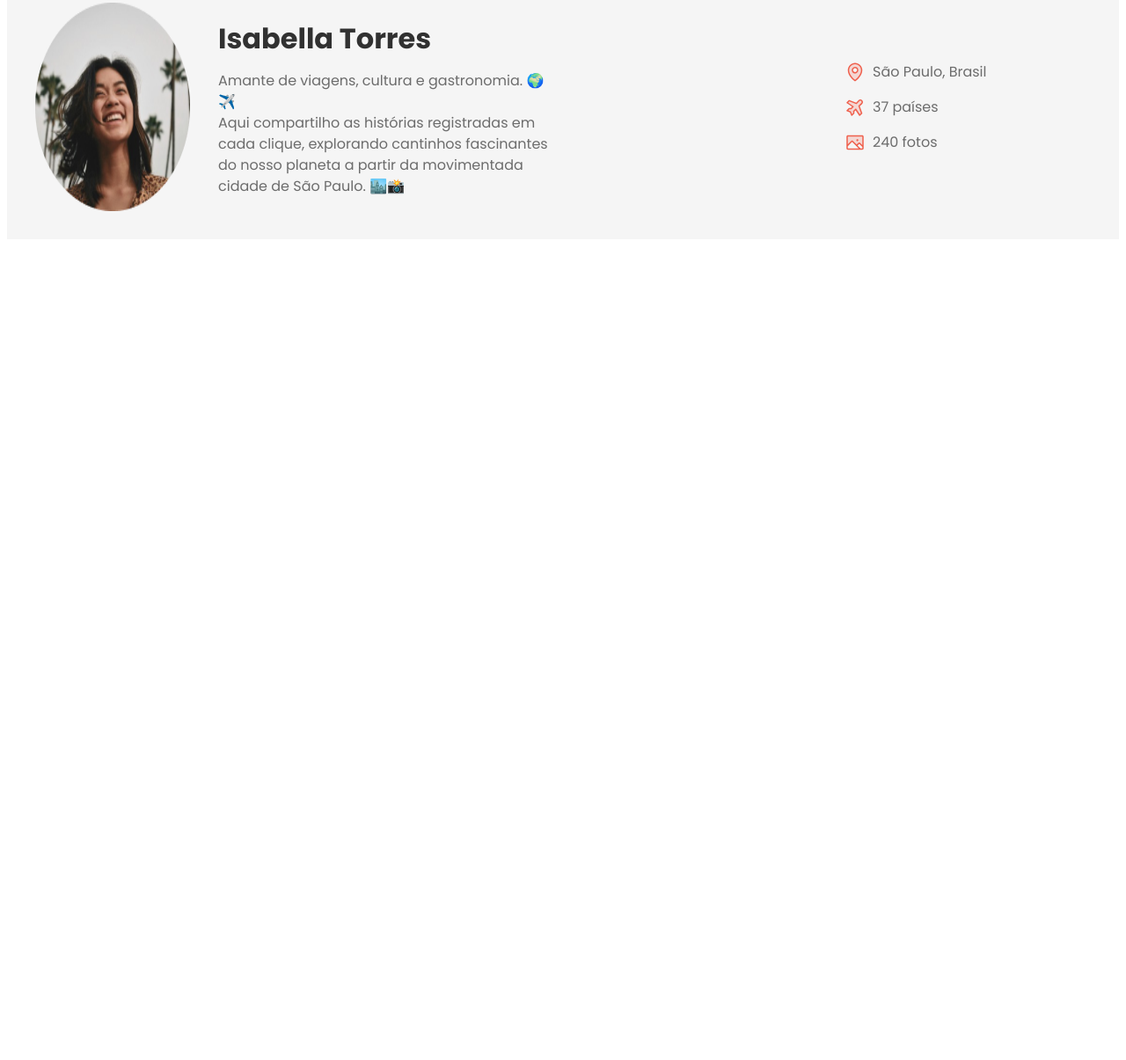
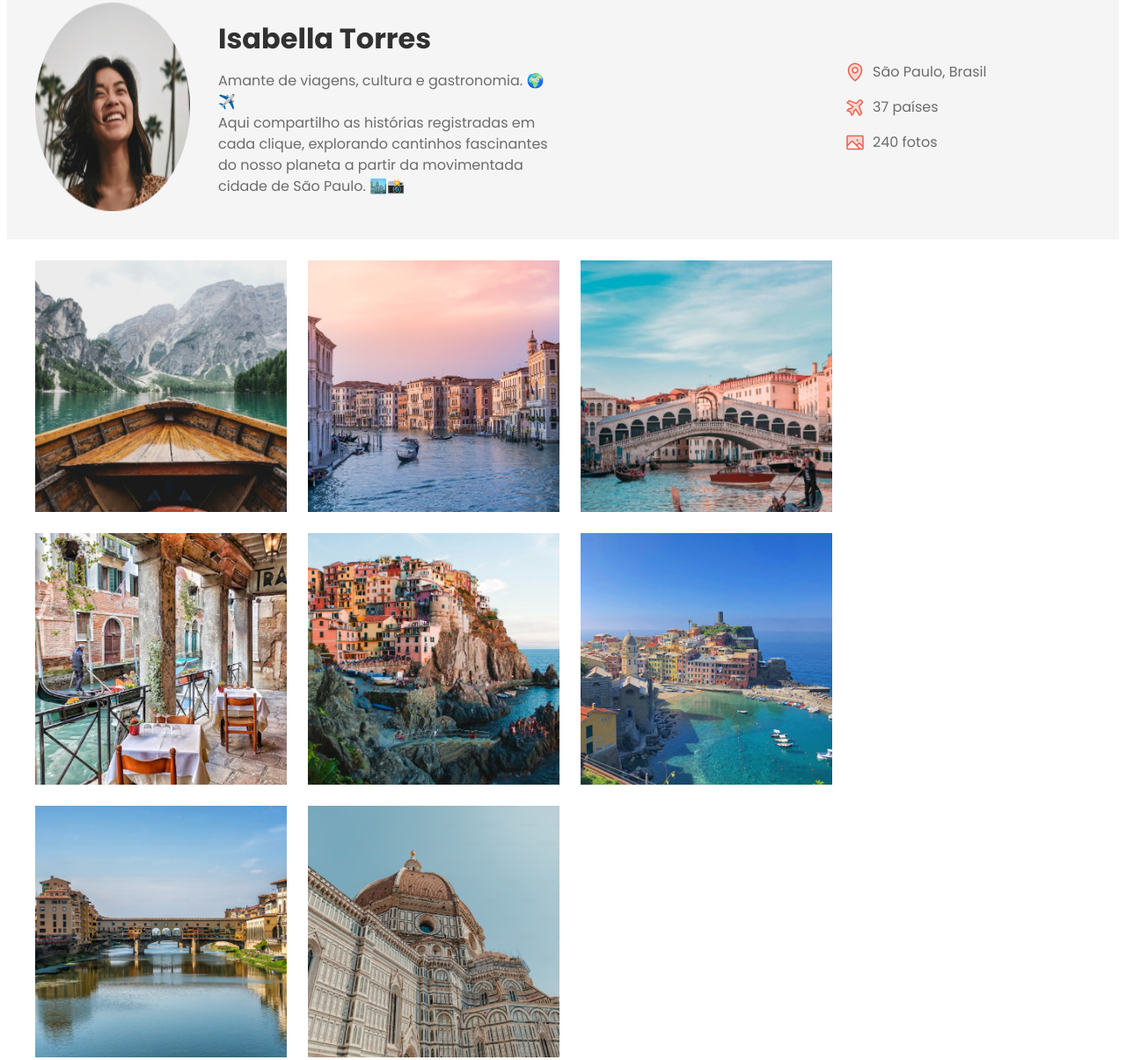
Before and after one commit to kelvingomes13/PROJETO-TRAVELGRAM, a plain HTML site: page index.html in a window 1280 px wide. Shown: the part 165-1370 px from the top of the page at 88% size. Before the commit the page ends 800 px from the top, so only its background shows below. Drawn offline with Linux system fonts and the light colour scheme.

Commit message:
main galery

```diff
--- a/index.html
+++ b/index.html
@@ -44,6 +44,17 @@
 
   </header>
   </div>
+  <main class="container">
+    <img src="assets/images/Image 01.png" alt="...">
+    <img src="assets/images/Image 02.png" alt="...">
+    <img src="assets/images/Image 03.png" alt="...">
+    <img src="assets/images/Image 04.png" alt="...">
+    <img src="assets/images/Image 05.png" alt="...">
+    <img src="assets/images/Image 06.png" alt="...">
+    <img src="assets/images/Image 07.png" alt="...">
+    <img src="assets/images/Image 08.png" alt="...">
+
+  </main>
   <footer></footer>
 
 </body>
--- a/styles/index.css
+++ b/styles/index.css
@@ -1,3 +1,4 @@
 @import url(global.css);
 @import url(nav.css);
 @import url(header.css);
+@import url(main.css);
--- /dev/null
+++ b/styles/main.css
@@ -0,0 +1,11 @@
+main {
+  display: flex;
+  flex-wrap: wrap;
+  gap: 24px;
+  padding-block: 24px;
+}
+main img {
+  width: 286px;
+  height: 286px;
+  object-fit: cover;
+}
```
